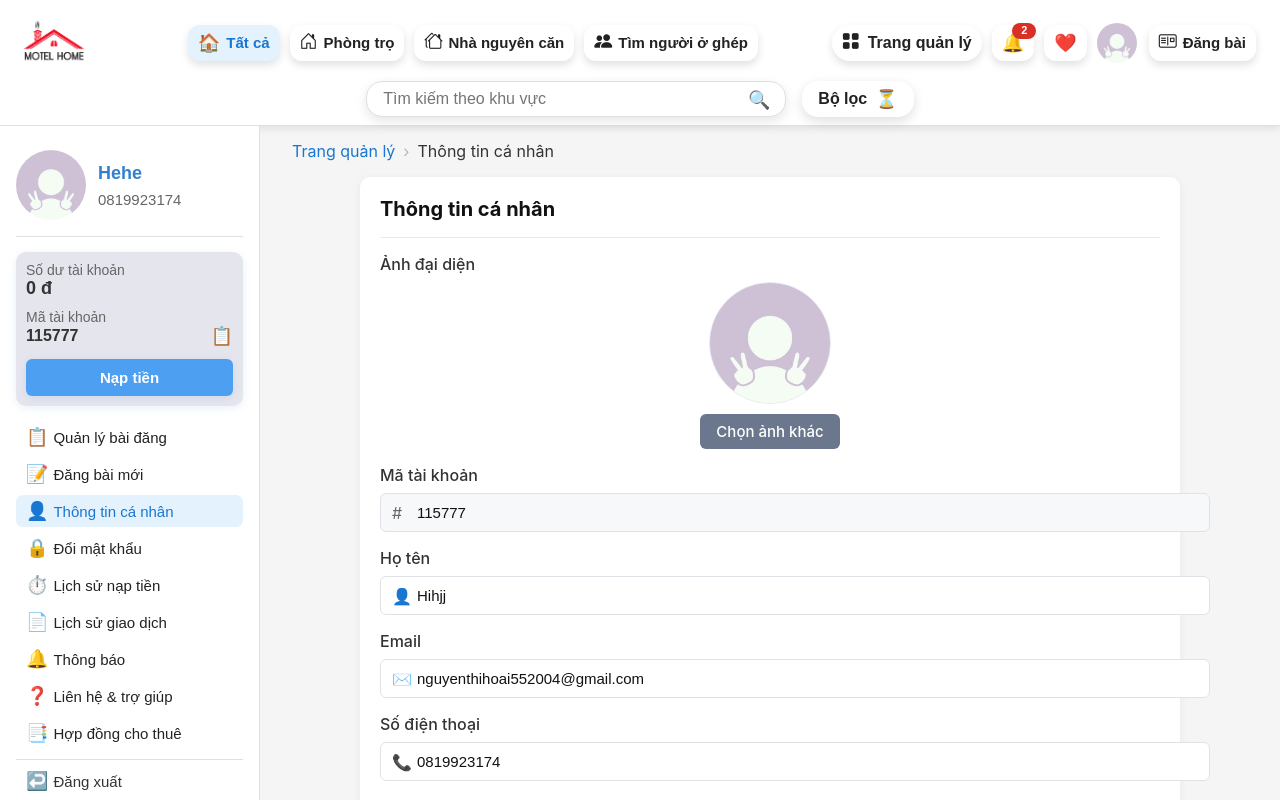
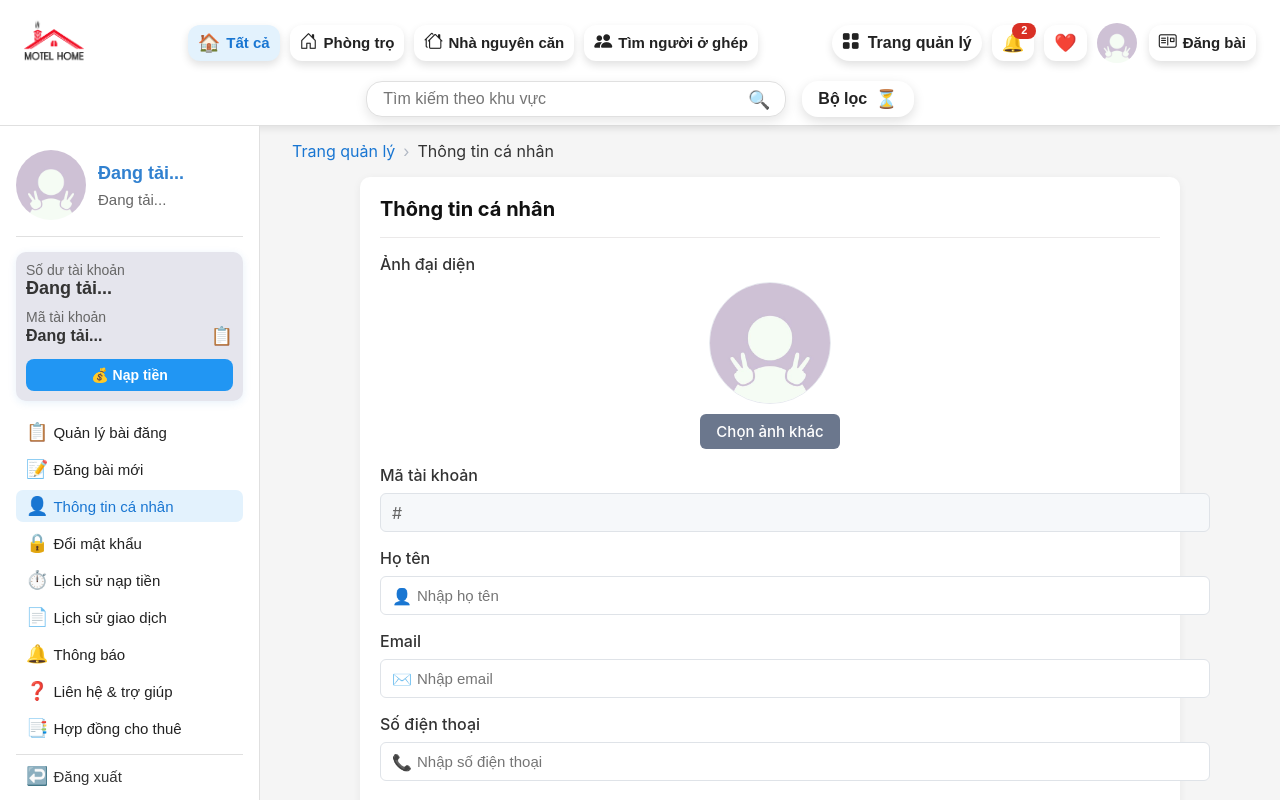
Before and after one commit to thihoai55/CodeWeb, a React (Create React App) app: page /thong-tin-ca-nhan in a window 1280 px wide. Shown: the top 800 px of the page. Built offline with nearby package versions, Linux system fonts and the light colour scheme.

Commit message:
Đồng bộ dữ liệu

```diff
--- a/src/DangBai/sidebar.jsx
+++ b/src/DangBai/sidebar.jsx
@@ -1,10 +1,53 @@
-import React, { useState } from 'react';
+import React, { useState, useEffect } from 'react';
 import { useNavigate, useLocation } from 'react-router-dom';
 
 function Sidebar() {
   const navigate = useNavigate();
   const location = useLocation();
   const [activeIdx, setActiveIdx] = useState(0);
+
+  // Thêm state để lưu thông tin user
+  const [userInfo, setUserInfo] = useState(null);
+  const [userBalance, setUserBalance] = useState(0);
+
+  // Thêm useEffect để load thông tin user từ localStorage
+  useEffect(() => {
+    const loadUserInfo = () => {
+      try {
+        const storedUserInfo = localStorage.getItem('userInfo');
+        if (storedUserInfo) {
+          const parsedUserInfo = JSON.parse(storedUserInfo);
+          setUserInfo(parsedUserInfo);
+
+          // Lấy số dư từ account data
+          const accounts = require('../DaTa/account.js').accounts;
+          const userAccount = accounts.find(acc =>
+            acc.username === parsedUserInfo.username ||
+            acc.email === parsedUserInfo.email ||
+            acc.phone === parsedUserInfo.phone
+          );
+          if (userAccount && userAccount.balance) {
+            setUserBalance(userAccount.balance);
+          }
+        }
+      } catch (error) {
+        console.error('Error loading user info:', error);
+      }
+    };
+
+    loadUserInfo();
+
+    // Lắng nghe sự thay đổi localStorage
+    window.addEventListener('storage', loadUserInfo);
+
+    // Kiểm tra mỗi giây để đảm bảo đồng bộ
+    const interval = setInterval(loadUserInfo, 1000);
+
+    return () => {
+      window.removeEventListener('storage', loadUserInfo);
+      clearInterval(interval);
+    };
+  }, []);
 
   const menuItems = [
     { label: 'Quản lý bài đăng', icon: '📋', path: '/quan-ly-bai-dang' },
@@ -63,10 +106,10 @@ function Sidebar() {
         />
         <div>
           <div style={{ fontSize: '18px', fontWeight: '700', marginBottom: '7px', color: '#3181d0ff' }}>
-            Hehe
+            {userInfo ? userInfo.name : 'Đang tải...'}
           </div>
           <div style={{ fontSize: '15px', color: '#666' }}>
-            0819923174
+            {userInfo ? userInfo.phone : 'Đang tải...'}
           </div>
         </div>
       </div>
@@ -80,7 +123,9 @@ function Sidebar() {
         boxShadow: '0 2px 8px rgba(25, 118, 210, 0.1)'
       }}>
         <div style={{ fontSize: '14px', color: '#666' }}>Số dư tài khoản</div>
-        <div style={{ fontSize: '18px', fontWeight: '700', marginBottom: '10px', color: '#333' }}>0 đ</div>
+        <div style={{ fontSize: '18px', fontWeight: '700', marginBottom: '10px', color: '#333' }}>
+          {userBalance ? `${userBalance.toLocaleString('vi-VN')} đ` : 'Đang tải...'}
+        </div>
 
         <div style={{ fontSize: '14px', color: '#666' }}>Mã tài khoản</div>
         <div style={{
@@ -92,26 +137,32 @@ function Sidebar() {
           marginBottom: '12px',
           color: '#333'
         }}>
-          <span>115777</span>
+          <span>{userInfo ? userInfo.username : 'Đang tải...'}</span>
           <span style={{
             cursor: 'pointer',
             fontSize: '18px'
           }}>📋</span>
         </div>
 
-        <button style={{
-          width: '100%',
-          padding: '10px',
-          background: '#4d9ff2ff',
-          color: '#fff',
-          border: 'none',
-          borderRadius: '6px',
-          fontSize: '15px',
-          fontWeight: '600',
-          cursor: 'pointer',
-          boxShadow: '0 2px 8px rgba(25, 118, 210, 0.1)'
-        }} onClick={() => navigate('/nap-tien')}>
-          Nạp tiền
+        {/* Thêm nút nạp tiền */}
+        <button
+          onClick={() => navigate('/nap-tien')}
+          style={{
+            width: '100%',
+            padding: '8px 12px',
+            background: '#2196f3',
+            color: '#fff',
+            border: 'none',
+            borderRadius: '8px',
+            fontSize: '14px',
+            fontWeight: '600',
+            cursor: 'pointer',
+            transition: 'background 0.2s'
+          }}
+          onMouseEnter={(e) => e.target.style.background = '#1976d2'}
+          onMouseLeave={(e) => e.target.style.background = '#2196f3'}
+        >
+          💰 Nạp tiền
         </button>
       </div>
 
--- a/src/ThongTinCaNhan/thongtincanhan.jsx
+++ b/src/ThongTinCaNhan/thongtincanhan.jsx
@@ -1,4 +1,4 @@
-import React, { useState } from 'react';
+import React, { useState, useEffect } from 'react';
 import { useNavigate } from 'react-router-dom';
 import Sidebar from '../DangBai/sidebar';
 import Header from '../TrangChuDaDangNhap/Header';
@@ -30,14 +30,47 @@ function ProfileInput({ icon, type = 'text', value, onChange, placeholder, readO
 function ThongTinCaNhan() {
   const navigate = useNavigate();
   const [profile, setProfile] = useState({
-    accountId: '115777',
-    fullName: 'Hihjj',
-    email: 'nguyenthihoai552004@gmail.com',
-    phone: '0819923174',
+    accountId: '',
+    fullName: '',
+    email: '',
+    phone: '',
     address: '',
     avatarPreview: 'anh/avt.jpg',
     avatarFile: null
   });
+
+  // Thêm useEffect để load thông tin user từ localStorage
+  useEffect(() => {
+    const loadUserInfo = () => {
+      try {
+        const storedUserInfo = localStorage.getItem('userInfo');
+        if (storedUserInfo) {
+          const parsedUserInfo = JSON.parse(storedUserInfo);
+
+          // Cập nhật profile với thông tin từ localStorage
+          setProfile(prev => ({
+            ...prev,
+            accountId: parsedUserInfo.username || '',
+            fullName: parsedUserInfo.name || '',
+            email: parsedUserInfo.email || '',
+            phone: parsedUserInfo.phone || '',
+            avatarPreview: parsedUserInfo.avatar || 'anh/avt.jpg'
+          }));
+        }
+      } catch (error) {
+        console.error('Error loading user info:', error);
+      }
+    };
+
+    loadUserInfo();
+
+    // Lắng nghe sự thay đổi localStorage
+    window.addEventListener('storage', loadUserInfo);
+
+    return () => {
+      window.removeEventListener('storage', loadUserInfo);
+    };
+  }, []);
 
   const handleChange = (field, value) => {
     setProfile(prev => ({ ...prev, [field]: value }));
@@ -52,8 +85,31 @@ function ThongTinCaNhan() {
 
   const handleSubmit = (e) => {
     e.preventDefault();
-    // TODO: Gọi API cập nhật thông tin cá nhân ở đây
-    alert('Cập nhật thông tin thành công');
+
+    // Cập nhật localStorage với thông tin mới
+    try {
+      const storedUserInfo = localStorage.getItem('userInfo');
+      if (storedUserInfo) {
+        const parsedUserInfo = JSON.parse(storedUserInfo);
+        const updatedUserInfo = {
+          ...parsedUserInfo,
+          name: profile.fullName,
+          email: profile.email,
+          phone: profile.phone,
+          avatar: profile.avatarPreview
+        };
+
+        localStorage.setItem('userInfo', JSON.stringify(updatedUserInfo));
+
+        // Cập nhật account data (nếu cần)
+        // TODO: Gọi API cập nhật thông tin cá nhân ở đây
+
+        alert('Cập nhật thông tin thành công');
+      }
+    } catch (error) {
+      console.error('Error updating user info:', error);
+      alert('Có lỗi xảy ra khi cập nhật thông tin');
+    }
   };
 
 
--- a/src/TrangChuDaDangNhap/Header.jsx
+++ b/src/TrangChuDaDangNhap/Header.jsx
@@ -14,6 +14,10 @@ function Header() {
   const navigate = useNavigate();
   const location = useLocation();
   const { searchFilters, updateSearchFilters, clearSearch, isSearchActive } = useSearch();
+
+  // Thêm state để lưu thông tin user
+  const [userInfo, setUserInfo] = React.useState(null);
+  const [userBalance, setUserBalance] = React.useState(0);
 
   const [openBoLoc, setOpenBoLoc] = React.useState(false);
   const [openTimKiem, setOpenTimKiem] = React.useState(false);
@@ -39,6 +43,45 @@ function Header() {
     }, 1000);
     return () => {
       window.removeEventListener("storage", onStorage);
+      clearInterval(interval);
+    };
+  }, []);
+
+  // Thêm useEffect để lấy thông tin user từ localStorage
+  React.useEffect(() => {
+    const loadUserInfo = () => {
+      try {
+        const storedUserInfo = localStorage.getItem('userInfo');
+        if (storedUserInfo) {
+          const parsedUserInfo = JSON.parse(storedUserInfo);
+          setUserInfo(parsedUserInfo);
+
+          // Lấy số dư từ account data
+          const accounts = require('../DaTa/account.js').accounts;
+          const userAccount = accounts.find(acc =>
+            acc.username === parsedUserInfo.username ||
+            acc.email === parsedUserInfo.email ||
+            acc.phone === parsedUserInfo.phone
+          );
+          if (userAccount && userAccount.balance) {
+            setUserBalance(userAccount.balance);
+          }
+        }
+      } catch (error) {
+        console.error('Error loading user info:', error);
+      }
+    };
+
+    loadUserInfo();
+
+    // Lắng nghe sự thay đổi localStorage
+    window.addEventListener('storage', loadUserInfo);
+
+    // Kiểm tra mỗi giây để đảm bảo đồng bộ
+    const interval = setInterval(loadUserInfo, 1000);
+
+    return () => {
+      window.removeEventListener('storage', loadUserInfo);
       clearInterval(interval);
     };
   }, []);
@@ -572,8 +615,12 @@ function Header() {
                   <div style={{ display: "flex", alignItems: "center", gap: 12 }}>
                     <img src="/anh/avt.jpg" alt="avatar" style={{ width: 48, height: 48, borderRadius: "50%" }} />
                     <div>
-                      <div style={{ fontWeight: "bold", fontSize: 16 }}>Hehe</div>
-                      <div style={{ color: "#000000ff", fontSize: 14 }}>0878772943</div>
+                      <div style={{ fontWeight: "bold", fontSize: 16 }}>
+                        {userInfo ? userInfo.name : 'Đang tải...'}
+                      </div>
+                      <div style={{ color: "#000000ff", fontSize: 14 }}>
+                        {userInfo ? userInfo.phone : 'Đang tải...'}
+                      </div>
                     </div>
                   </div>
                   <div
@@ -590,7 +637,9 @@ function Header() {
                   >
                     <div>
                       <div style={{ fontSize: 13, color: "#000000ff" }}>Số dư tài khoản:</div>
-                      <div style={{ fontWeight: "bold", fontSize: 16 }}>100.000 VND</div>
+                      <div style={{ fontWeight: "bold", fontSize: 16 }}>
+                        {userBalance ? `${userBalance.toLocaleString('vi-VN')} VND` : 'Đang tải...'}
+                      </div>
                     </div>
                     <button
                       style={{
--- a/src/XemChiTietBaiDang/Danhgia.jsx
+++ b/src/XemChiTietBaiDang/Danhgia.jsx
@@ -1,9 +1,38 @@
-import React, { useMemo, useRef, useState } from 'react';
+import React, { useMemo, useRef, useState, useEffect } from 'react';
 
 function DanhGia({ ownerAvatar, ratingAverage, initialReviews = [] }) {
   const [showReviews, setShowReviews] = useState(false);
   const [reviews, setReviews] = useState(initialReviews);
-  const newReviewName = 'Ngô Thị Thanh Nhàn';
+
+  // Lấy thông tin user từ localStorage
+  const [userInfo, setUserInfo] = useState(null);
+
+  useEffect(() => {
+    const loadUserInfo = () => {
+      try {
+        const storedUserInfo = localStorage.getItem('userInfo');
+        if (storedUserInfo) {
+          const parsedUserInfo = JSON.parse(storedUserInfo);
+          setUserInfo(parsedUserInfo);
+        }
+      } catch (error) {
+        console.error('Error loading user info:', error);
+      }
+    };
+
+    loadUserInfo();
+
+    // Lắng nghe sự thay đổi localStorage
+    window.addEventListener('storage', loadUserInfo);
+
+    return () => {
+      window.removeEventListener('storage', loadUserInfo);
+    };
+  }, []);
+
+  // Sử dụng tên user từ localStorage thay vì hardcode
+  const newReviewName = userInfo ? userInfo.name : 'Khách';
+
   const [newReviewRating, setNewReviewRating] = useState(0);
   const [hoverRating, setHoverRating] = useState(0);
   const [newReviewComment, setNewReviewComment] = useState('');
@@ -88,16 +117,27 @@ function DanhGia({ ownerAvatar, ratingAverage, initialReviews = [] }) {
       alert('Vui lòng chấm sao và nhập nội dung đánh giá.');
       return;
     }
+
+    // Kiểm tra user đã đăng nhập chưa
+    if (!userInfo) {
+      alert('Vui lòng đăng nhập để đánh giá!');
+      return;
+    }
+
     const newReview = {
       id: Date.now(),
-      user: newReviewName,
+      user: userInfo.name, // Sử dụng tên từ localStorage
+      userAvatar: userInfo.avatar || '/anh/avt.jpg', // Thêm avatar user
       rating: newReviewRating,
       comment: newReviewComment.trim(),
       date: new Date().toLocaleDateString('vi-VN'),
-      images: selectedImages,     // Lưu file ảnh
-      video: selectedVideo        // Lưu file video
+      images: selectedImages,
+      video: selectedVideo
     };
+
     setReviews([newReview, ...reviews]);
+
+    // Reset form
     setNewReviewRating(0);
     setNewReviewComment('');
     setSelectedImages([]);
```
